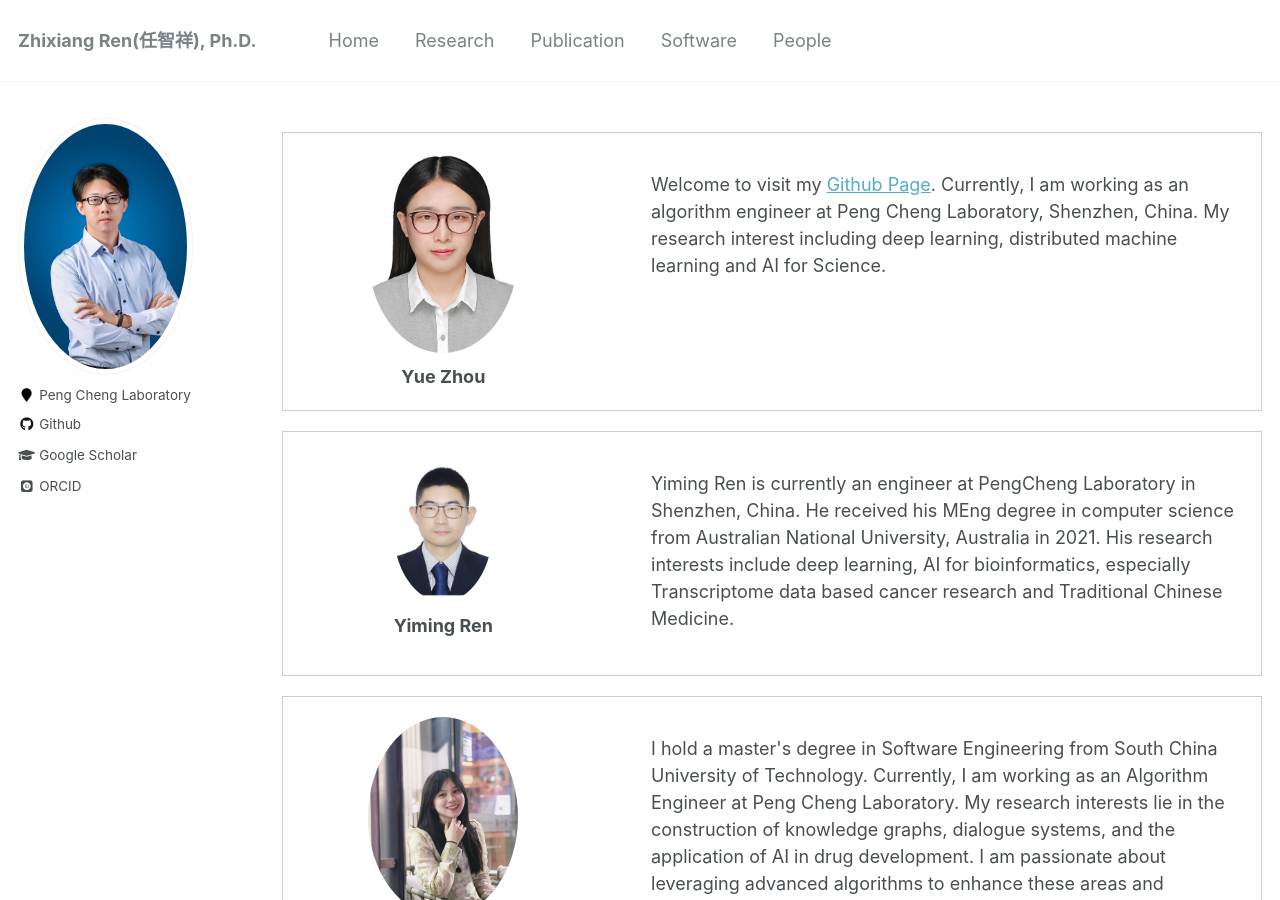
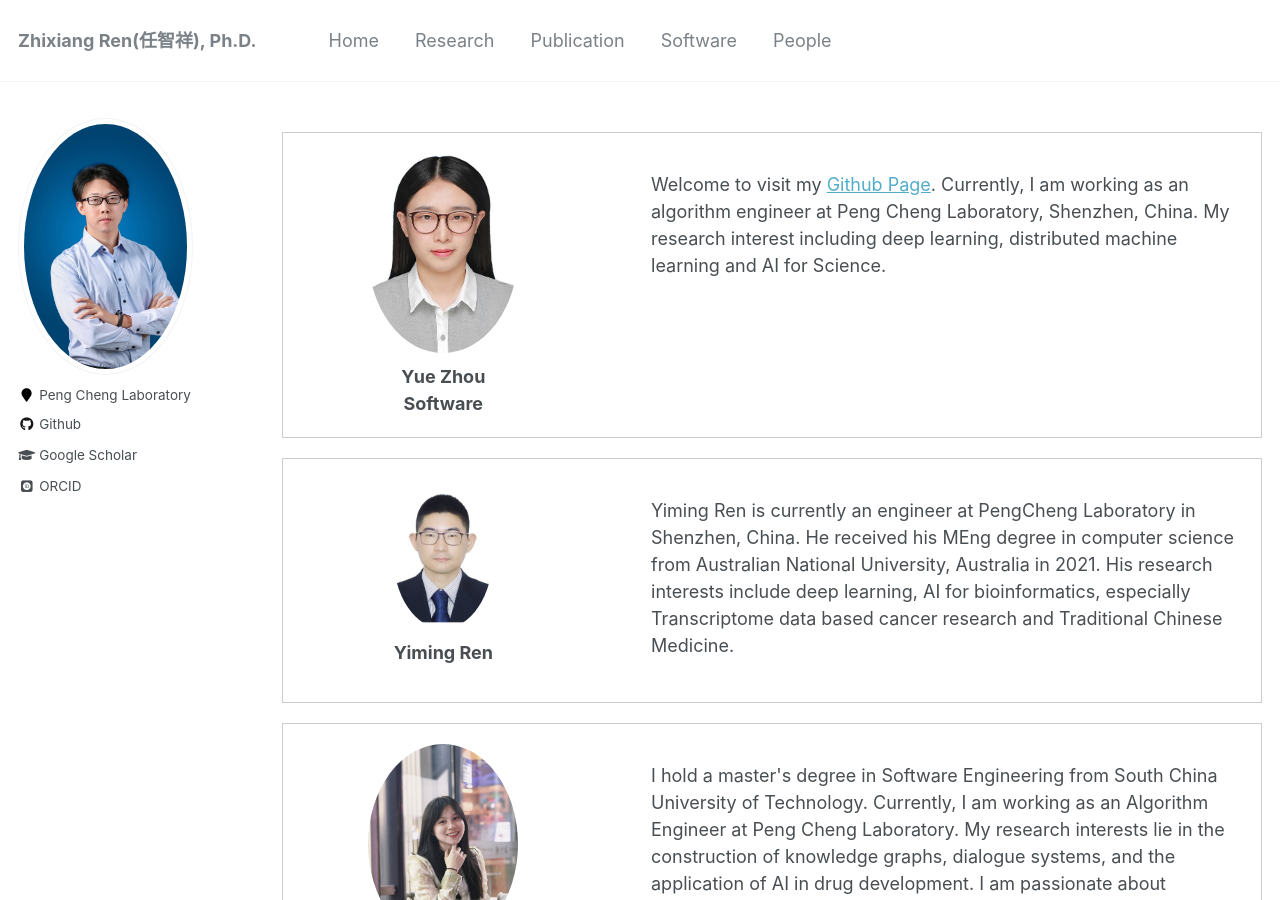
Before and after one commit to zhixiang-ren/zhixiang-ren.github.io, a Jekyll site: the page built from _pages/People.html, in a window 1280 px wide and 900 px high. Built offline with Jekyll 4.4.1, drawn with Linux system fonts in a browser that asks for light colours; some web fonts are replaced.

Commit message:
Update People.html

```diff
--- a/_pages/People.html
+++ b/_pages/People.html
@@ -14,6 +14,7 @@ author_profile: true
         </div>
         <!-- 名字 -->
         <div style="font-size: 1.0em; font-weight: bold;">Yue Zhou</div>
+        <div style="font-size: 1.0em; font-weight: bold;">Software </div>
     </div>
     <!-- 右边区域 -->
     <div style="width: 65%; padding-left: 20px;">
```
